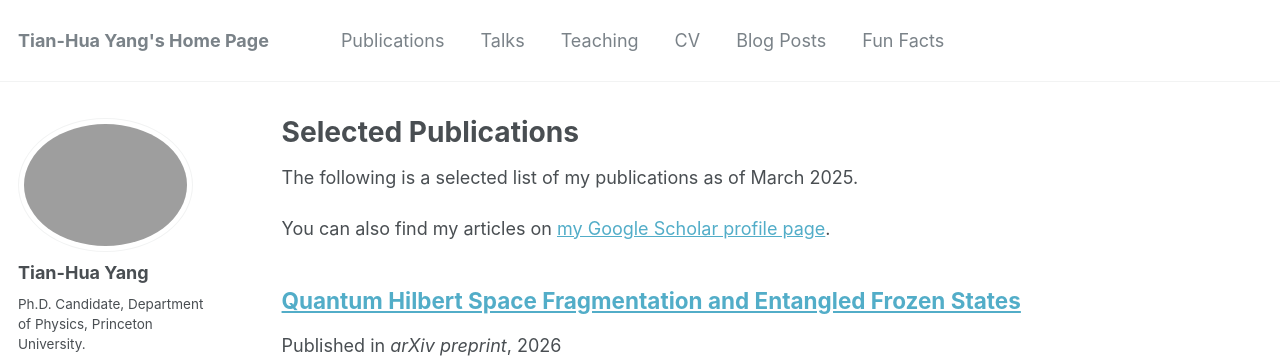
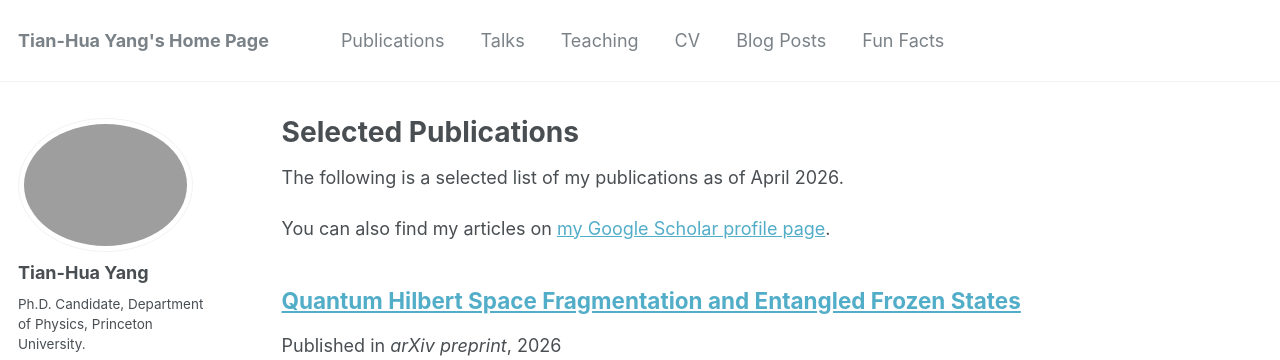
Before and after one commit to ThomasYangth/thomasyangth.github.io, a Jekyll site: the page built from _pages/publications.md, in a window 1280 px wide and 900 px high. Shown: the top 360 px of the window. Built offline with Jekyll 4.4.1, drawn with Linux system fonts in a browser that asks for light colours; some web fonts are replaced.

Commit message:
Update publications.md

```diff
--- a/_pages/publications.md
+++ b/_pages/publications.md
@@ -6,7 +6,7 @@ author_profile: true
 ---
 
 
-The following is a selected list of my publications as of March 2025.
+The following is a selected list of my publications as of April 2026.
 
 You can also find my articles on <a href="https://scholar.google.com/citations?user=MXF9R18AAAAJ&hl=en">my Google Scholar profile page</a>.
 
```
